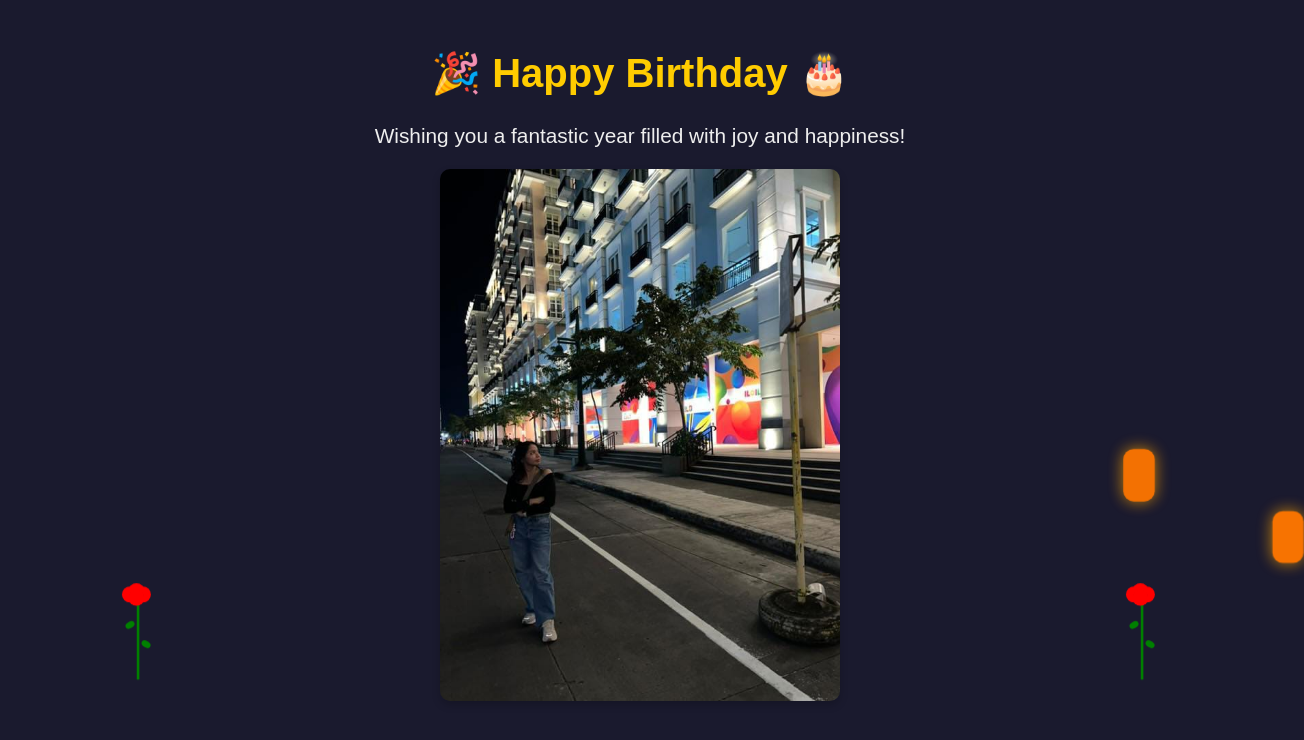
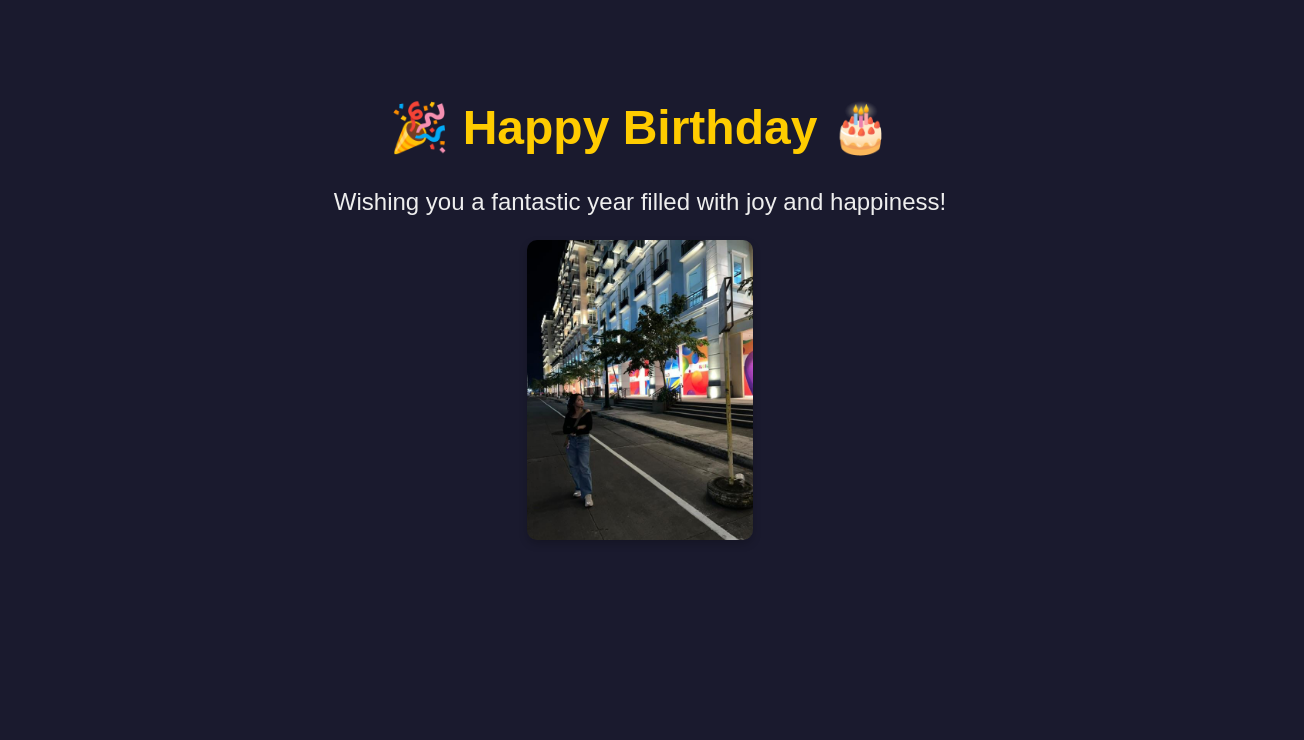
Before and after one commit to Bestin00/birthday, a plain HTML site: page index.html in a window 1280 px wide. Both pictures are taken after a click on the button "Click Here". Shown: the whole page, 1304 px wide, since content can reach past the window. Drawn offline with Linux system fonts and the light colour scheme.

Commit message:
Update style.css

```diff
--- a/style.css
+++ b/style.css
@@ -4,25 +4,24 @@ body {
     background-color: #1a1a2e;
     overflow: hidden;
     position: relative;
-    margin: 0;
-    padding: 0;
 }
 
+/* Hide content initially */
 #content {
     display: none;
 }
 
 .container {
-    margin-top: 50px;
+    margin-top: 100px;
 }
 
 h1 {
     color: #ffcc00;
-    font-size: 2.5rem;
+    font-size: 3rem;
 }
 
 p {
-    font-size: 1.3rem;
+    font-size: 1.5rem;
     color: #eee;
 }
 
@@ -30,18 +29,16 @@ button {
     background-color: #ff8800;
     color: white;
     border: none;
-    padding: 12px 24px;
+    padding: 10px 20px;
     font-size: 1.2rem;
     cursor: pointer;
     margin-top: 20px;
-    border-radius: 8px;
 }
 
 button:hover {
     background-color: #d86a00;
 }
 
-/* Responsive Image Slider */
 .image-gallery {
     display: flex;
     justify-content: center;
@@ -49,96 +46,10 @@ button:hover {
 }
 
 .image-gallery img {
-    width: 80%;
-    max-width: 400px;
-    height: auto;
+    width: auto;
+    height: 300px;
+    max-width: 100%;
     border-radius: 10px;
     box-shadow: 0 4px 8px rgba(0, 0, 0, 0.2);
     transition: opacity 1s ease-in-out;
 }
-
-/* 🌹 Rose Styles */
-.rose-container {
-    position: absolute;
-    bottom: 0;
-    width: 20px;
-    opacity: 0;
-    transform: scale(0.1);
-    transition: opacity 2s ease-in-out, transform 5s ease-in-out;
-}
-
-.rose-container.left {
-    left: 10%;
-}
-
-.rose-container.right {
-    right: 10%;
-}
-
-.rose-stem {
-    width: 4px;
-    height: 120px;
-    background-color: green;
-    position: relative;
-    margin: auto;
-}
-
-.rose-leaf {
-    width: 15px;
-    height: 10px;
-    background-color: green;
-    position: absolute;
-    border-radius: 50%;
-}
-
-.rose-leaf.leaf1 {
-    top: 30px;
-    left: -10px;
-    transform: rotate(-30deg);
-}
-
-.rose-leaf.leaf2 {
-    top: 60px;
-    right: -10px;
-    transform: rotate(30deg);
-}
-
-.rose-petals {
-    width: 25px;
-    height: 25px;
-    background-color: red;
-    position: absolute;
-    border-radius: 50%;
-    top: -20px;
-    left: -5px;
-    box-shadow: 10px -5px red, -10px -5px red, 0 -10px red;
-}
-
-.rose-grow {
-    opacity: 1;
-    transform: scale(1);
-}
-
-/* ✨ Floating Lanterns */
-.lantern {
-    position: absolute;
-    bottom: 0;
-    width: 30px;
-    height: 50px;
-    background-color: #ff7700;
-    border-radius: 10px;
-    box-shadow: 0px 0px 15px rgba(255, 165, 0, 0.8);
-    animation: rise linear infinite;
-}
-
-@keyframes rise {
-    0% {
-        transform: translateY(0) scale(1);
-        opacity: 1;
-    }
-
-    100% {
-        transform: translateY(-100vh) scale(1.2);
-        opacity: 0.8;
-    }
-}
```
